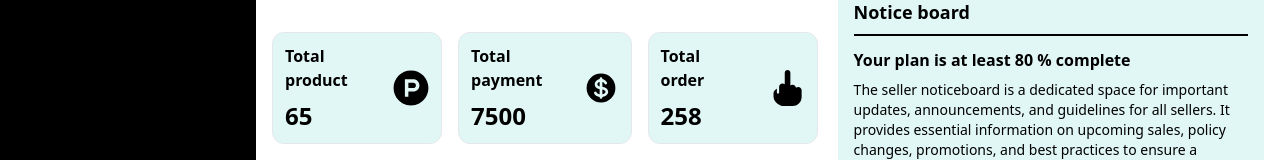
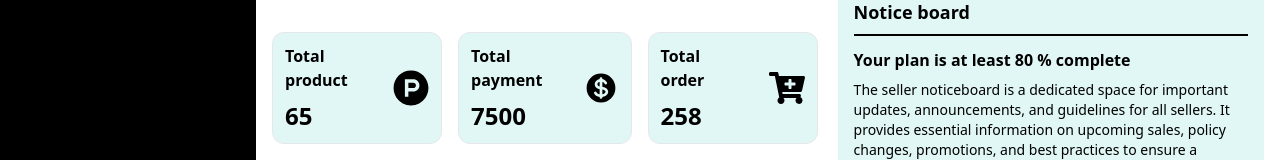
Before and after one commit to Naiemjoy1/giftap_client, a React (Vite) app: page /sellerdashboard in a window 1280 px wide. Shown: the part 410-570 px from the top of the page. Built offline with nearby package versions, Linux system fonts and the light colour scheme; no server answers; a web font is replaced by a local one; what @react-pdf/renderer would draw is missing.

Commit message:
fa icon change

```diff
--- a/src/Pages/Dashboard/Seller/Dashboard/Dashboard.jsx
+++ b/src/Pages/Dashboard/Seller/Dashboard/Dashboard.jsx
@@ -6,6 +6,7 @@ import { FaClock } from "react-icons/fa6";
 import { FaHandMiddleFinger } from "react-icons/fa6";
 import { FaMapLocationDot } from "react-icons/fa6";
 import { IoCalendarOutline } from "react-icons/io5";
+import { FaCartPlus } from "react-icons/fa";
 const Dashboard = () => {
   return (
     <div className="flex space-x-5">
@@ -63,7 +64,7 @@ const Dashboard = () => {
               <h1 className="text-2xl font-bold mt-2">258</h1>
             </div>
             <div className="text-4xl">
-              <FaHandMiddleFinger />
+              <FaCartPlus />
             </div>
           </div>
         </div>
```
